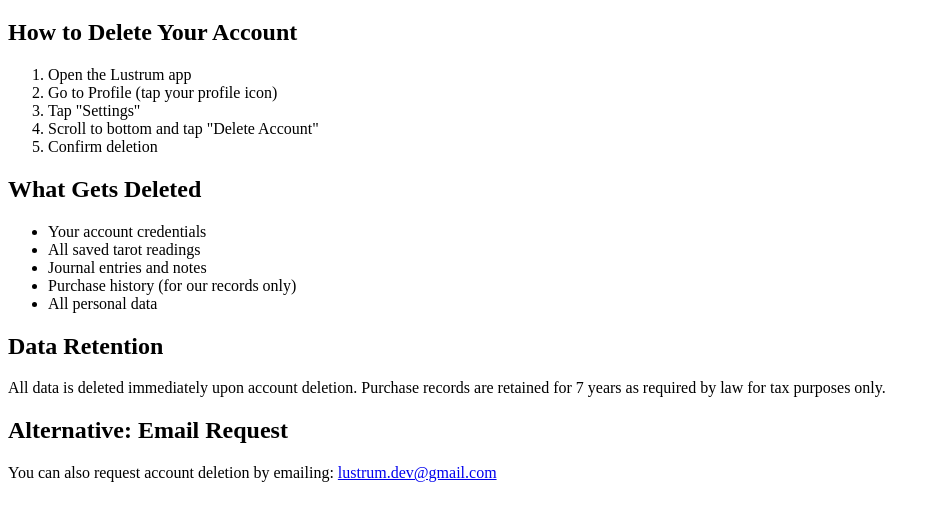
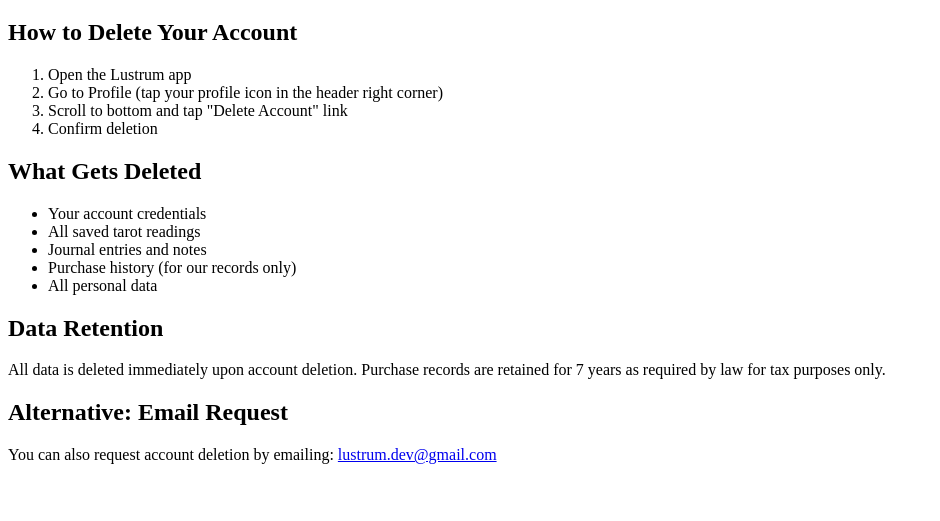
Before and after one commit to nondante/lustrumConsent, a plain HTML site: page delete.html in a window 1280 px wide. Shown: the part 61-582 px from the top of the page, without its empty margins (0-940 px from the left). Drawn offline with Linux system fonts and the light colour scheme.

Commit message:
Update account deletion instructions in delete.html

```diff
--- a/delete.html
+++ b/delete.html
@@ -9,9 +9,8 @@
     <h2>How to Delete Your Account</h2>
     <ol>
         <li>Open the Lustrum app</li>
-        <li>Go to Profile (tap your profile icon)</li>
-        <li>Tap "Settings"</li>
-        <li>Scroll to bottom and tap "Delete Account"</li>
+        <li>Go to Profile (tap your profile icon in the header right corner)</li>
+        <li>Scroll to bottom and tap "Delete Account" link</li>
         <li>Confirm deletion</li>
     </ol>
 
```
